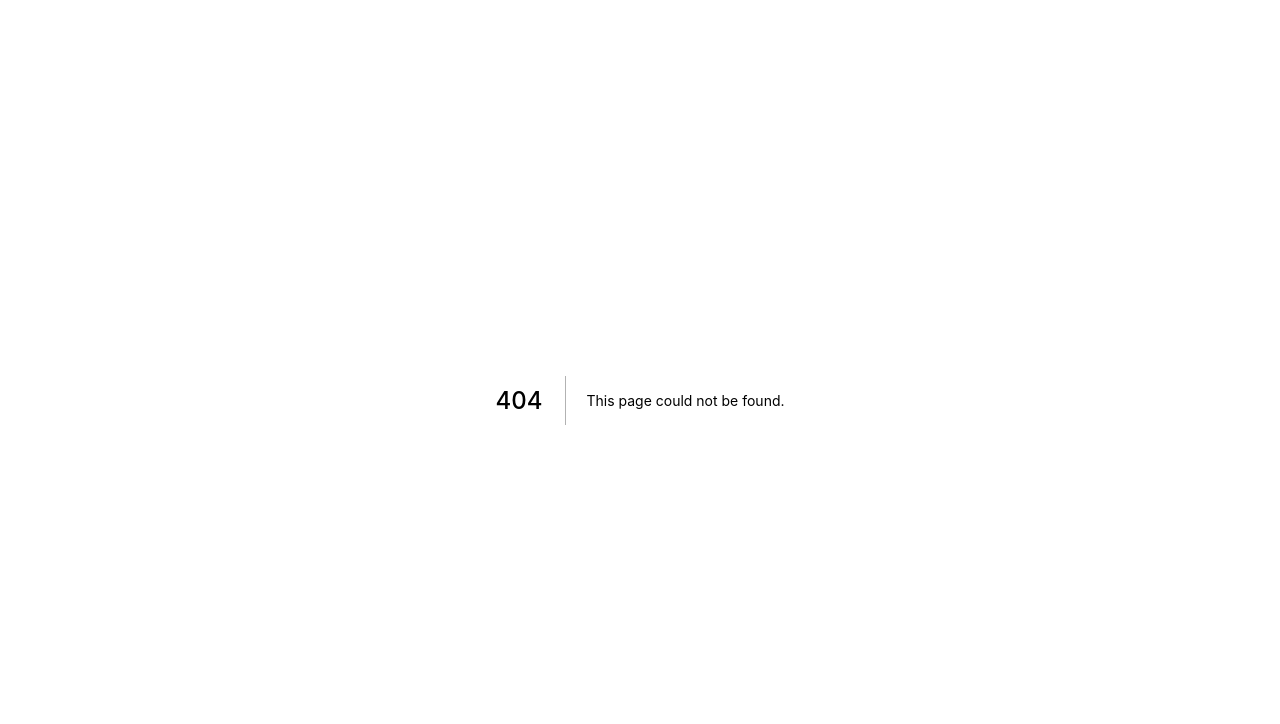
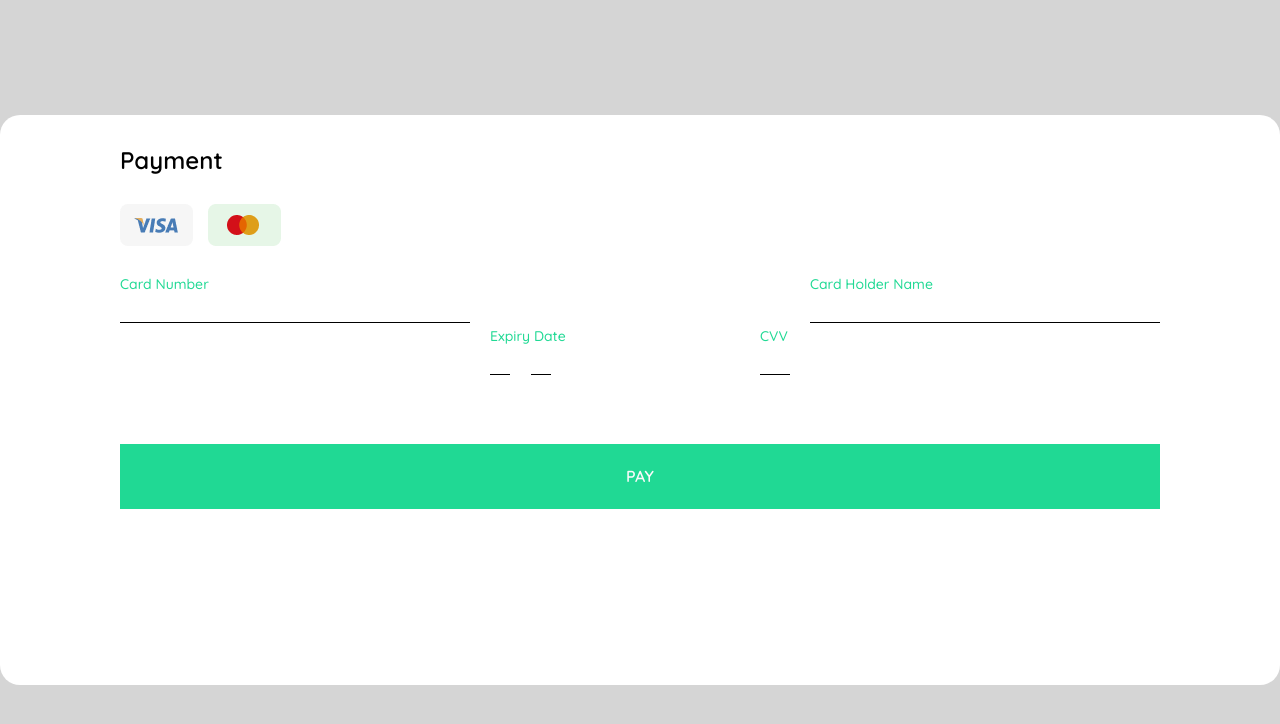
Before and after one commit to csobr/osoup, a Next.js app: page /payment in a window 1280 px wide. Before the commit this address had no page. Shown: the top 724 px of the page. Built offline with nearby package versions, Linux system fonts and the light colour scheme.

Commit message:
Payment popup

```diff
--- a/pages/order.tsx
+++ b/pages/order.tsx
@@ -3,7 +3,7 @@ import styles from '../styles/Order.module.css';
 
 export default function Order() {
   return (
-    <div>
+    <div className={styles.main}>
       {' '}
       <Head>
         <title>Order</title>
--- /dev/null
+++ b/pages/payment.tsx
@@ -0,0 +1,92 @@
+import styles from '../styles/Order.module.css';
+
+export default function PaymentView() {
+  return (
+    <div className={styles.container}>
+      <div className={styles.popup}>
+        <section className={styles.content}>
+          <h2 style={{ paddingLeft: '1rem', marginTop: 30 }}>Payment</h2>
+          <section className={styles.cards}>
+            <button>
+              <img src='./icons/visa.png' alt='bank card' />
+            </button>
+            <button>
+              <img src='./icons/masterc.png' alt='bank card' />
+            </button>
+          </section>
+          <form className={styles.userDetails}>
+            <label htmlFor='Phone number' className={styles.label}>
+              Card number
+              <input
+                style={{ width: 350 }}
+                type='number'
+                required
+                minLength={10}
+                maxLength={13}
+                className={styles.input}
+              />
+            </label>
+            <section
+              style={{ width: 300, justifyContent: 'space-between' }}
+              className={styles.align}>
+              <label htmlFor='First name' className={styles.label}>
+                {' '}
+                Expiry Date
+                <div
+                  style={{
+                    flexDirection: 'row',
+                    display: 'flex',
+                    marginBottom: 0,
+                  }}>
+                  <input
+                    style={{ width: 20, marginRight: '1.3rem' }}
+                    type='text'
+                    required
+                    minLength={2}
+                    maxLength={15}
+                    className={styles.input}
+                  />
+                  <input
+                    style={{ width: 20 }}
+                    type='text'
+                    required
+                    minLength={2}
+                    maxLength={15}
+                    className={styles.input}
+                  />
+                </div>
+              </label>
+              <label htmlFor='Last name' className={styles.label}>
+                CVV
+                <input
+                  style={{ width: 30 }}
+                  type='text'
+                  required
+                  minLength={2}
+                  maxLength={15}
+                  className={styles.input}
+                />
+              </label>
+            </section>
+            <label htmlFor='Last name' className={styles.label}>
+              Card holder name
+              <input
+                style={{
+                  position: 'relative',
+                  width: 350,
+                  marginBottom: '30%',
+                }}
+                type='text'
+                required
+                minLength={2}
+                maxLength={15}
+                className={styles.input}
+              />
+            </label>
+            <button>Pay</button>
+          </form>
+        </section>
+      </div>
+    </div>
+  );
+}
--- a/styles/Order.module.css
+++ b/styles/Order.module.css
@@ -1,3 +1,15 @@
+.main {
+  flex: 1;
+  display: flex;
+  flex-direction: column;
+}
+.container {
+  min-height: 100vh;
+  display: flex;
+  align-items: center;
+  justify-content: center;
+  background-color: rgba(0, 0, 0, 0.164);
+}
 .orderItems {
   display: flex;
   flex-direction: row;
@@ -24,9 +36,9 @@
   height: 20px;
 }
 .add button {
-  align-items: center;
   height: 20px;
   width: 25px;
+  padding: 0;
   background-color: transparent;
 }
 .choice {
@@ -111,3 +123,28 @@
   border-radius: 8px;
   width: 85%;
 }
+/* Payment */
+.popup {
+  display: flex;
+  justify-content: center;
+  align-content: center;
+  width: 100%;
+  height: 570px;
+  background: #ffffff;
+  border-radius: 20px;
+}
+.content {
+  display: flex;
+  flex-direction: column;
+}
+.cards button {
+  background-color: transparent;
+  width: 72px;
+  padding: 0;
+  margin-right: 1rem;
+}
+.cards {
+  display: flex;
+  flex-direction: row;
+  padding-left: 1rem;
+}
```
